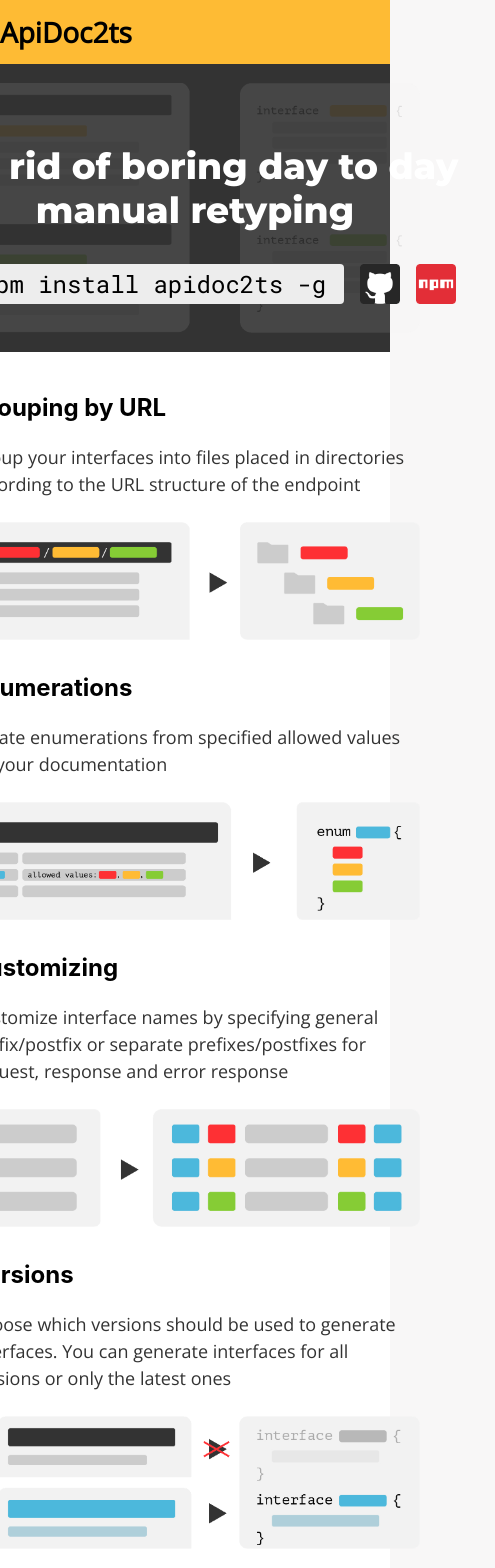
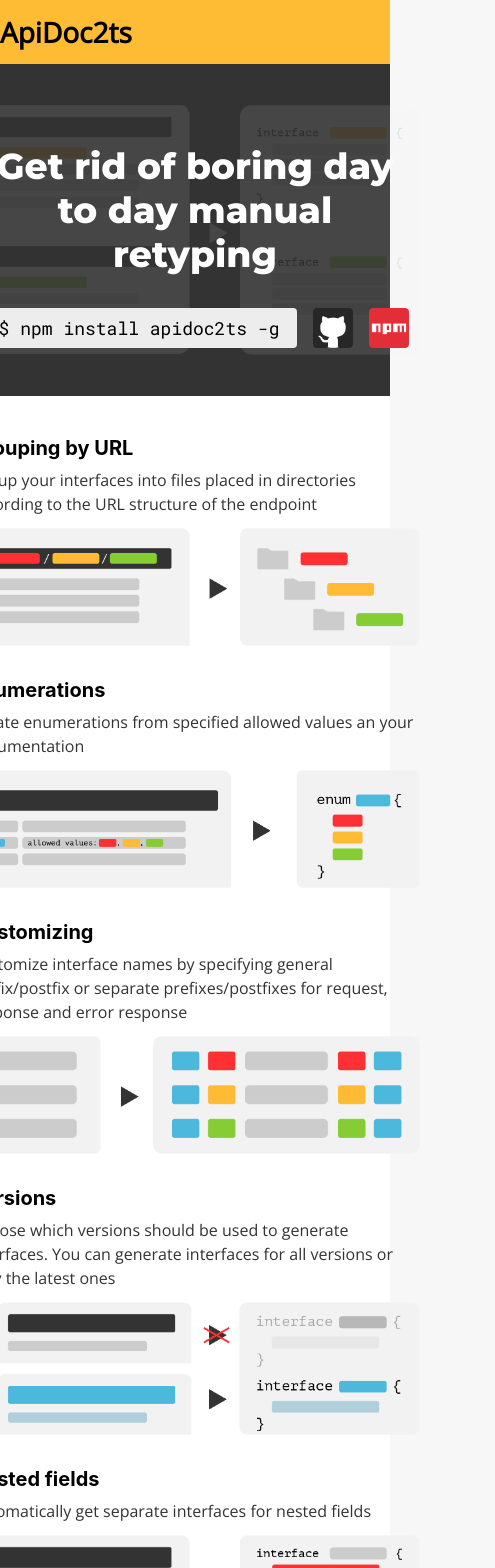
Before and after one commit to fluix/apidoc2ts, a React (Create React App) app in the folder site/: page / in a window 390 px wide. Shown: the top 1568 px of the page, 495 px wide, since content can reach past the window. Built offline with nearby package versions, Linux system fonts and the light colour scheme.

Commit message:
Add breakpoint for mobile screen

```diff
--- a/site/src/breakpoints.scss
+++ b/site/src/breakpoints.scss
@@ -1,3 +1,4 @@
 $breakpoint-large: 1400px;
 $breakpoint-medium: 1100px;
 $breakpoint-small: 960px;
+$breakpoint-mobile: 728px;
--- a/site/src/components/content-wrapper/content-wrapper.scss
+++ b/site/src/components/content-wrapper/content-wrapper.scss
@@ -11,4 +11,8 @@
     @media (max-width: $breakpoint-small) {
         max-width: 640px;
     }
+
+    @media (max-width: $breakpoint-mobile) {
+        max-width: 480px;
+    }
 }
--- a/site/src/components/feature/feature.scss
+++ b/site/src/components/feature/feature.scss
@@ -12,14 +12,18 @@
     }
 
     & + & {
-        margin: 96px 0;
+        margin-top: 96px;
 
         @media (max-width: $breakpoint-medium) {
-            margin: 48px 0;
+            margin-top: 48px;
         }
 
         @media (max-width: $breakpoint-small) {
-            margin: 24px 0;
+            margin-top: 24px;
+        }
+
+        @media (max-width: $breakpoint-mobile) {
+            margin-top: 24px;
         }
     }
 
@@ -37,6 +41,10 @@
     &__image + &__description {
         @media (max-width: $breakpoint-small) {
             margin: 0 0 24px;
+        }
+
+        @media (max-width: $breakpoint-mobile) {
+            margin: 0 0 12px;
         }
     }
 
@@ -56,10 +64,18 @@
         font-weight: 700;
         font-size: 24px;
         line-height: 2em;
+
+        @media (max-width: $breakpoint-mobile) {
+            font-size: 20px;
+        }
     }
 
     &__header + &__text {
         margin-top: 12px;
+
+        @media (max-width: $breakpoint-mobile) {
+            margin-top: 0;
+        }
     }
 
     &__text {
@@ -68,6 +84,10 @@
         font-size: 18px;
         line-height: 1.5em;
         font-family: $font-main;
+
+        @media (max-width: $breakpoint-mobile) {
+            font-size: 16px;
+        }
     }
 
     &--image-on-right {
--- a/site/src/components/quick-start/quick-start.scss
+++ b/site/src/components/quick-start/quick-start.scss
@@ -21,6 +21,10 @@ $quick-start-spacing: 16px;
         @media (max-width: $breakpoint-small) {
             font-size: 24px;
         }
+
+        @media (max-width: $breakpoint-mobile) {
+            font-size: 18px;
+        }
     }
 
     &__link {
--- a/site/src/components/terminal/terminal.scss
+++ b/site/src/components/terminal/terminal.scss
@@ -13,6 +13,10 @@
         padding: 24px;
         background-color: $main-darkest;
         box-shadow: 0 10px 20px rgba(0, 0, 0, 0.3);
+
+        @media (max-width: $breakpoint-small) {
+            max-width: 400px;
+        }
     }
 
     &__line {
--- a/site/src/components/title/title.scss
+++ b/site/src/components/title/title.scss
@@ -28,6 +28,10 @@
 
         @media (max-width: $breakpoint-small) {
             position: relative;
+        }
+
+        @media (max-width: $breakpoint-small) {
+            width: 400px;
         }
     }
 
```
